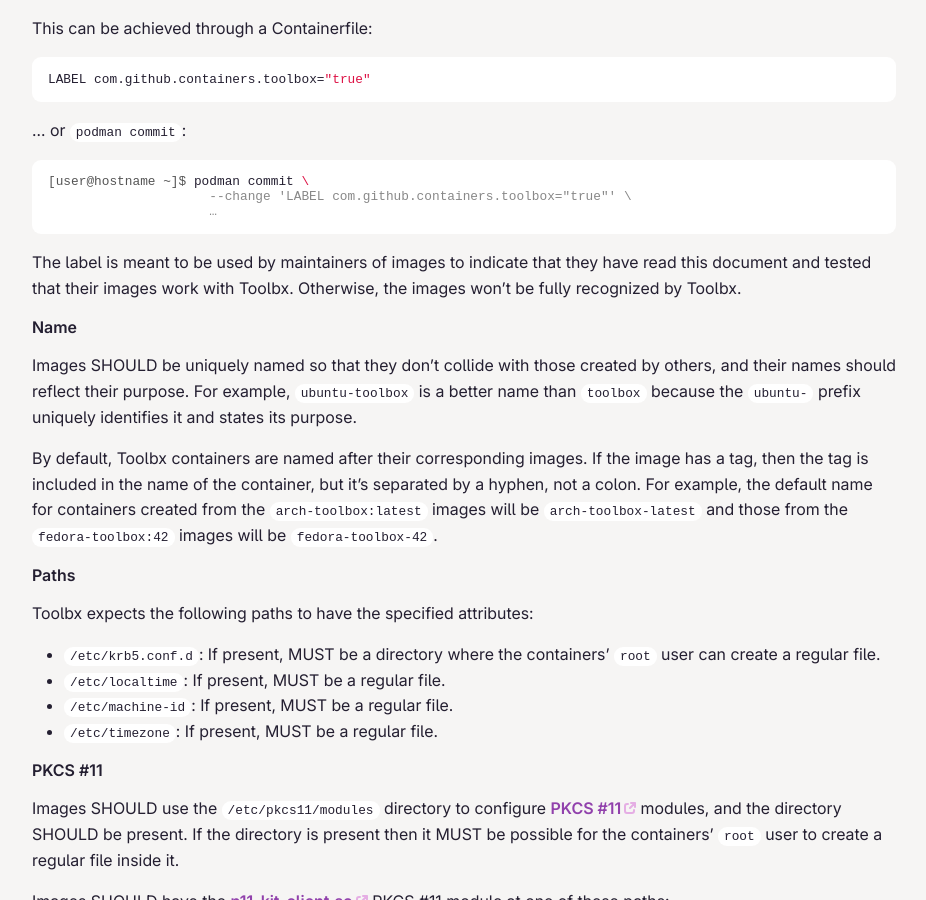
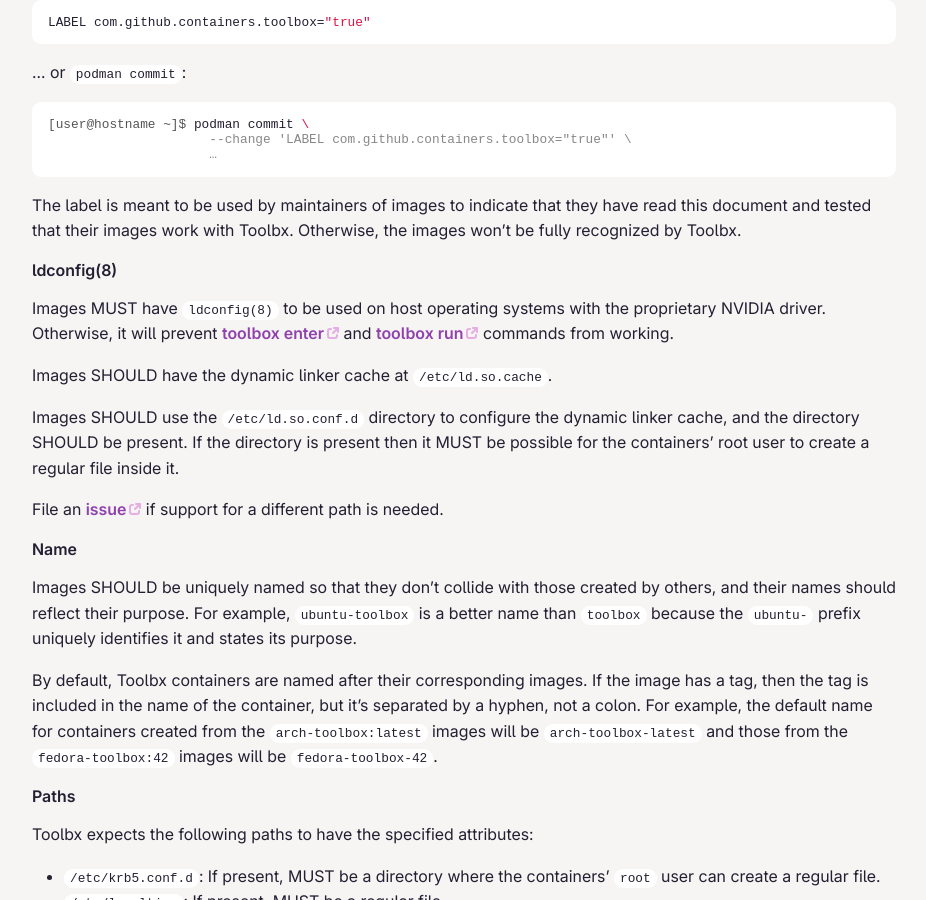
Before and after one commit to containers/containertoolbx.org, a Jekyll site: the page built from doc.md, in a window 1280 px wide and 900 px high, scrolled down 5661 px. Shown: the whole window, without its empty margins (176-1102 px from the left). Built offline with Jekyll 4.4.1, drawn with Linux system fonts in a browser that asks for light colours; some of the changed text lies outside the part shown.

Commit message:
Split ldconfig(8) into its own sub-section with more details
https://github.com/containers/toolbox/issues/1606

```diff
--- a/doc.md
+++ b/doc.md
@@ -211,6 +208,16 @@
 
 The label is meant to be used by maintainers of images to indicate that they have read this document and tested that their images work with Toolbx. Otherwise, the images won't be fully recognized by Toolbx.
 
+#### ldconfig(8)
+
+Images MUST have `ldconfig(8)` to be used on host operating systems with the proprietary NVIDIA driver. Otherwise, it will prevent [toolbox enter](https://github.com/containers/toolbox/blob/main/doc/toolbox-enter.1.md) and [toolbox run](https://github.com/containers/toolbox/blob/main/doc/toolbox-run.1.md) commands from working.
+
+Images SHOULD have the dynamic linker cache at `/etc/ld.so.cache`.
+
+Images SHOULD use the `/etc/ld.so.conf.d` directory to configure the dynamic linker cache, and the directory SHOULD be present. If the directory is present then it MUST be possible for the containers’ root user to create a regular file inside it.
+
+File an [issue](https://github.com/containers/toolbox/issues/new) if support for a different path is needed.
+
 #### Name
 
 Images SHOULD be uniquely named so that they don't collide with those created by others, and their names should reflect their purpose. For example, `ubuntu-toolbox` is a better name than `toolbox` because the `ubuntu-` prefix uniquely identifies it and states its purpose.
```
Also changed, not shown: other parts of doc.md (+0 -3 lines).
